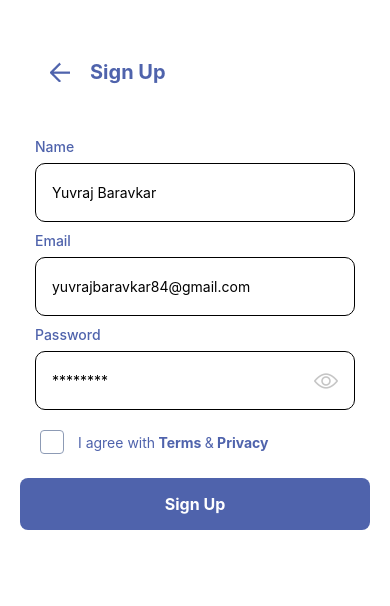
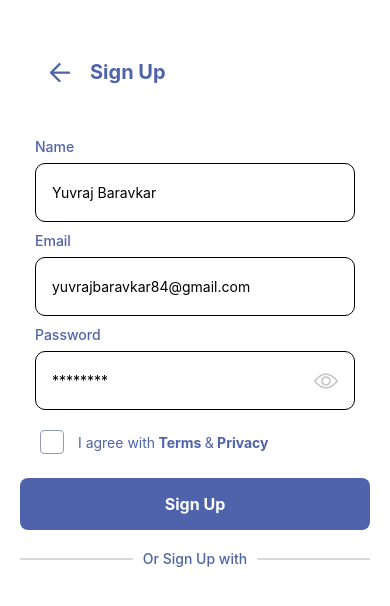
Before and after one commit to yuvraj8411/listicle, a React Native app: screen /SignUp in a window 390 px wide. Shown: the top 606 px of the page. Built offline with nearby package versions, Linux system fonts and the light colour scheme.

Commit message:
#Added seperator component on SIgn Up Screen

```diff
--- /dev/null
+++ b/src/components/Seperator/index.js
@@ -0,0 +1,15 @@
+import React from "react";
+import { Text, View } from "react-native";
+import { styles } from "../../components/Seperator/style";
+
+const Separator = ({ text }) => {
+    return (
+        <View style={styles.container}>
+            <View style={styles.line} />
+            <Text style={styles.text}>{text}</Text>
+            <View style={styles.line} />
+        </View>
+    )
+}
+
+export default React.memo(Separator);
--- /dev/null
+++ b/src/components/Seperator/style.js
@@ -0,0 +1,23 @@
+import { StyleSheet } from "react-native";
+import { colors } from "../../utils/color";
+
+export const styles = StyleSheet.create({
+
+    container: {
+        flexDirection: "row",
+        alignItems: "center",
+        justifyContent: "center",
+        marginVertical: 20,
+    },
+    line: {
+        height: 2,
+        backgroundColor: colors.lightGrey,
+        flex: 1,
+    },
+    text: {
+        color: colors.blue,
+        fontWeight: "500",
+        marginHorizontal: 10,
+    }
+
+});
--- a/src/screens/SignUp/index.js
+++ b/src/screens/SignUp/index.js
@@ -6,6 +6,7 @@
 import { styles } from "./style";
 import Button from "../../components/Button";
 import { ScrollView } from "react-native";
+import Separator from "../../components/Seperator";
 
 const SignUp = () => {
     const [checked, setChecked] = useState(false);
@@ -25,6 +26,7 @@
                 </Text>
             </View>
             <Button title="Sign Up" style={{ marginTop: 24, paddingLeft: 20, paddingRight: 20 }} />
+            <Separator text="Or Sign Up with" />
 
         </ScrollView>
     );
```
